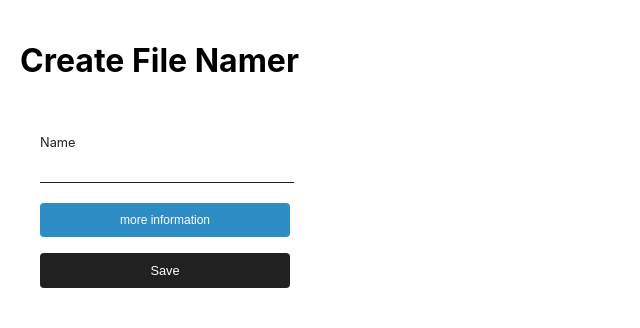
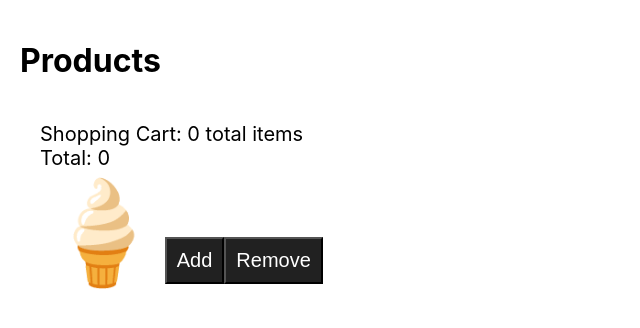
Before and after one commit to sotopro/Sm5_Sesion_02_RNative04, a React (Create React App) app: page / in a window 1280 px wide. Shown: the top 328 px of the page, without its empty margins (0-640 px from the left). Built offline with nearby package versions, Linux system fonts and the light colour scheme.

Commit message:
[feature] - product component

```diff
--- a/src/components/App.css
+++ b/src/components/App.css
@@ -1,7 +1,6 @@
 .container {
     display: flex;
-    flex-wrap: wrap;
-    justify-content: space-between;
+    flex-direction: column;
     padding: 20px;
 }
 
--- a/src/components/App.js
+++ b/src/components/App.js
@@ -1,7 +1,8 @@
 import React from 'react';
 // import AnimalCard from './functional/animalcard';
 // import { animals } from '../data/animals';
-import FileNamer from './functional/filenamer';
+// import FileNamer from './functional/filenamer';
+import Product from './class/product';
 import './App.css';
 
 const App = () => {
@@ -13,8 +14,9 @@ const App = () => {
     // }
     return (
         <div className="container">
-            <h1>Create File Namer</h1>
-            <FileNamer />
+            <h1>Products</h1>
+            <Product />
+            {/* <FileNamer /> */}
             {/* {animals.map(animal => (
                  <AnimalCard
                     key={animal.name}
--- /dev/null
+++ b/src/components/class/product/index.css
@@ -0,0 +1,15 @@
+.product span {
+    font-size: 100px;
+}
+
+.product-container {
+    padding: 20px;
+    font-size: 20px;
+}
+
+.product-container button {
+    font-size: 20px;
+    background-color: #212121;
+    color: #fff;
+    padding: 10px;
+}
--- /dev/null
+++ b/src/components/class/product/index.js
@@ -0,0 +1,19 @@
+import React, {Component} from 'react';
+import './index.css'
+
+export default class Product extends Component {
+    render() {
+        return (
+            <div className="product-container">
+                <div>
+                    Shopping Cart: 0 total items
+                </div>
+                <div>Total: 0</div>
+                <div className="product">
+                    <span role="img" aria-label="ice cream">🍦</span>
+                    <button>Add</button><button>Remove</button>
+                </div>
+            </div>
+        )
+    }
+}
```
